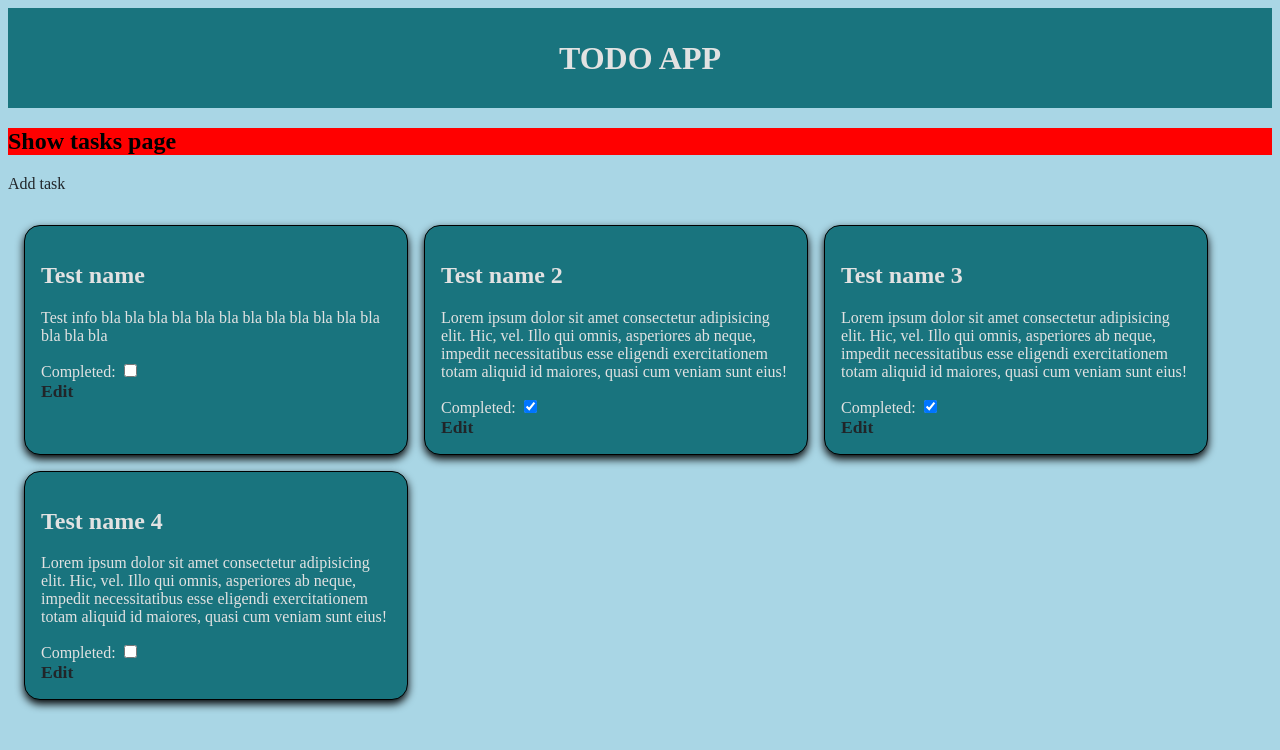
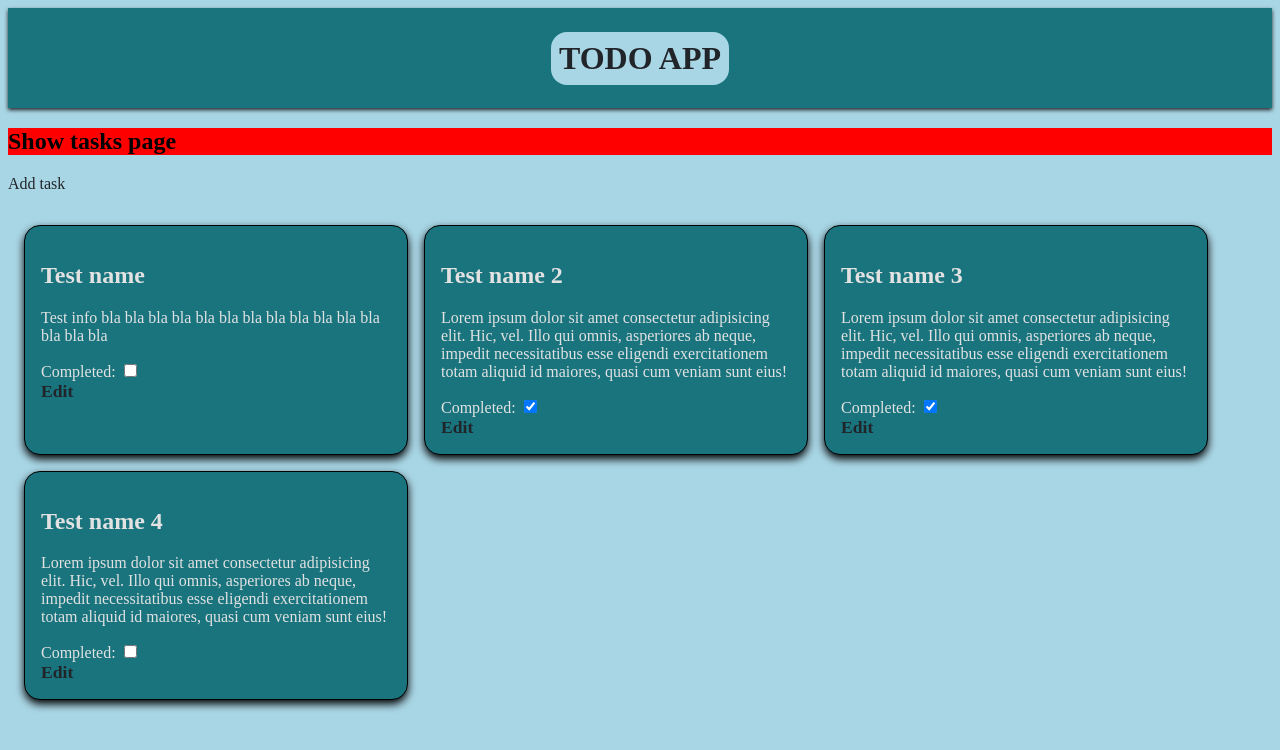
Before and after one commit to slysnek/liga-traineeship-project, a React (Create React App) app: page / in a window 1280 px wide. In both pictures the pointer is over the element "TODO APP". Shown: the top 750 px of the page. Built offline with nearby package versions, Linux system fonts and the light colour scheme; the HTML template or start-up script is replaced by a standard one.

Commit message:
feat: add style for layout

```diff
--- a/src/components/Layout/Layout.module.css
+++ b/src/components/Layout/Layout.module.css
@@ -7,8 +7,16 @@
     align-items: center;
     min-height: 100px;
     background-color: var(--bg-color2);
+    box-shadow: 0px 2px 4px var(--font-color2);
 }
 
 .logo{
     color: var(--font-color);
+    padding: 8px;
+    border-radius: 16px;
 }
+
+.logo:hover{
+    color: var(--font-color2);
+    background-color: var(--bg-color);
+}
```
